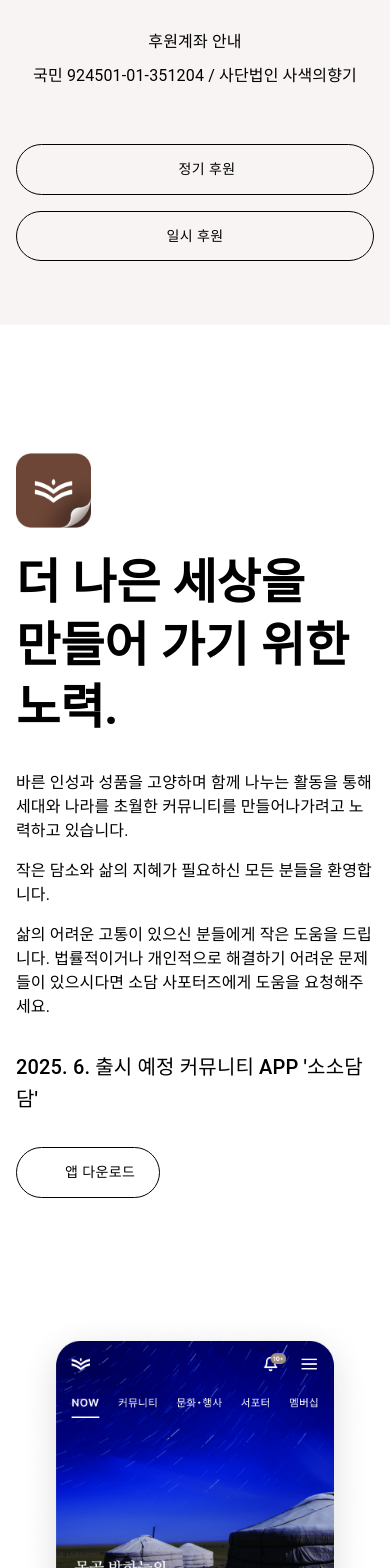
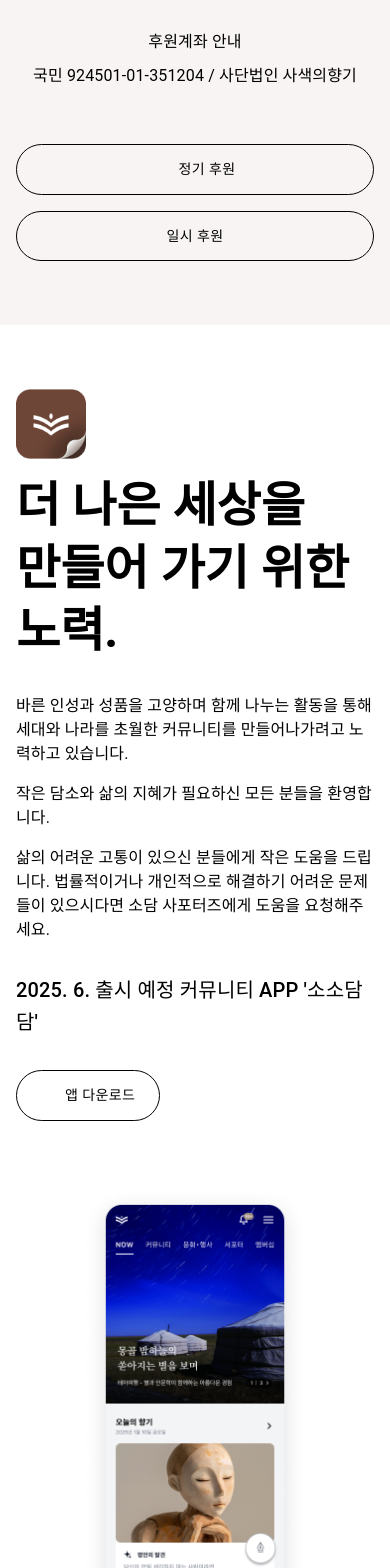
Before and after one commit to Moazam05/ui-test, a React (Vite) app: page / in a window 390 px wide. Shown: the part 4184-5752 px from the top of the page. Built offline with nearby package versions, Linux system fonts and the light colour scheme; some icons are missing.

Commit message:
mobile responsive

```diff
--- a/src/views/Home/components/AppSection.jsx
+++ b/src/views/Home/components/AppSection.jsx
@@ -30,24 +30,24 @@ const AppSection = () => {
 
   return (
     <Container
-      maxWidth="xl"
+      maxWidth="lg"
       sx={{
-        py: 8,
+        py: isMobile ? 4 : 8,
         display: "flex",
         flexDirection: isMobile ? "column" : "row",
         alignItems: isMobile ? "center" : "flex-start",
         justifyContent: "space-between",
-        gap: 4,
+        gap: isMobile ? 0 : 4,
       }}
     >
       {/* Left Side Content */}
       <Box sx={{ width: isMobile ? "100%" : "45%", mb: isMobile ? 6 : 0 }}>
-        <Box sx={{ mb: 4 }}>
+        <Box sx={{ mb: isMobile ? 2 : 4 }}>
           <Box
             sx={{
-              width: "75px",
-              height: "75px",
-              mb: 3,
+              width: "70px",
+              height: "70px",
+              mb: 2,
             }}
           >
             <img
@@ -118,14 +118,19 @@ const AppSection = () => {
           maxWidth: isMobile ? "100%" : 450,
         }}
       >
-        <Box sx={{}}>
+        <Box
+          sx={{
+            width: "100%",
+            height: isMobile ? "450px" : "650px",
+          }}
+        >
           <img
             src={AppIconMobile}
             alt="App Preview"
             style={{
               width: "100%",
               height: "100%",
-              objectFit: "cover",
+              objectFit: "contain",
             }}
           />
         </Box>
--- a/src/views/Home/components/DonationSection.jsx
+++ b/src/views/Home/components/DonationSection.jsx
@@ -19,7 +19,7 @@ const DonationSection = () => {
           textAlign: "center",
           backgroundColor: "#F8F4F3",
           mt: isMobile ? 0 : 12,
-          mb: isMobile ? 8 : 16,
+          mb: isMobile ? 4 : 16,
           px: { xs: 2, md: 4 },
         }}
       >
```
